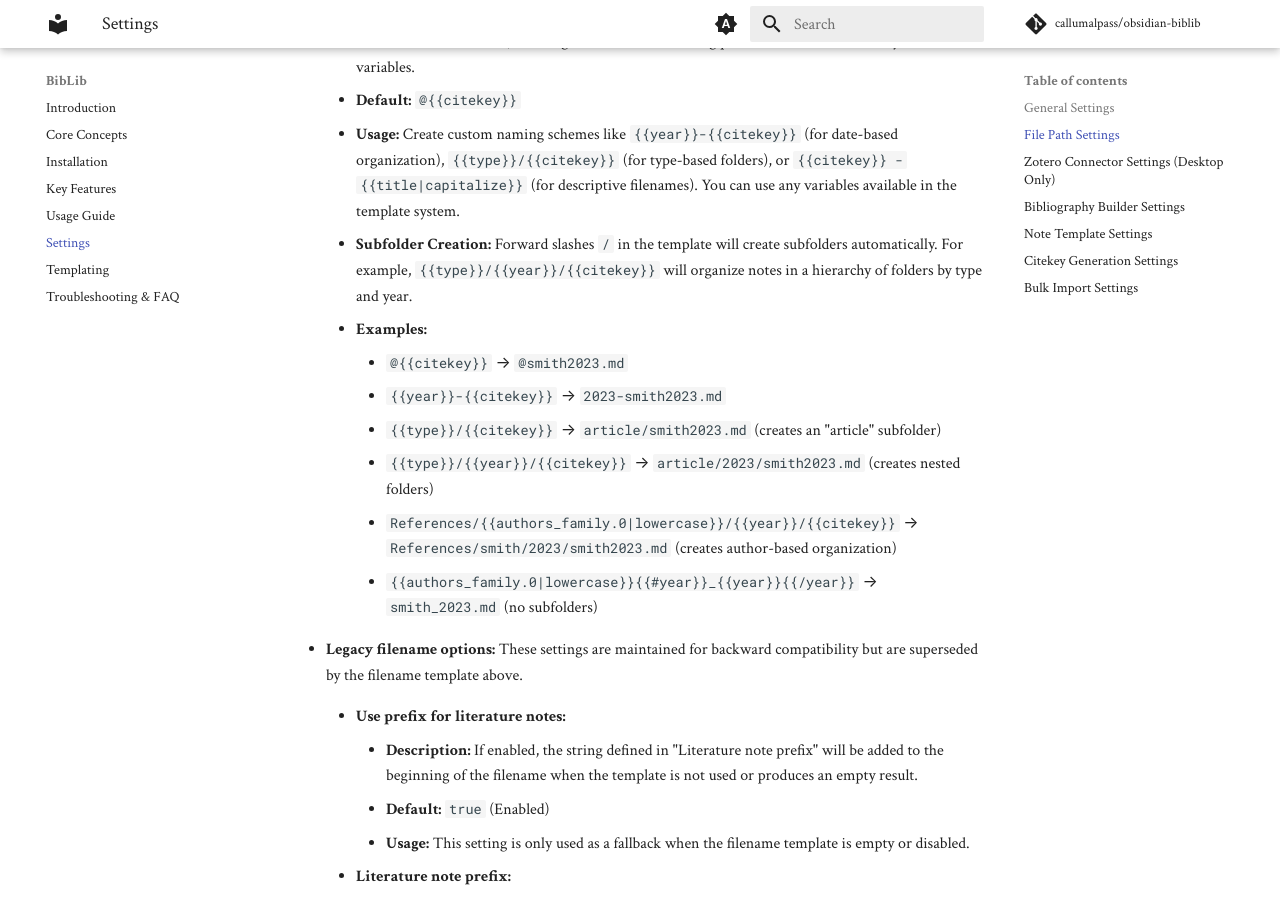
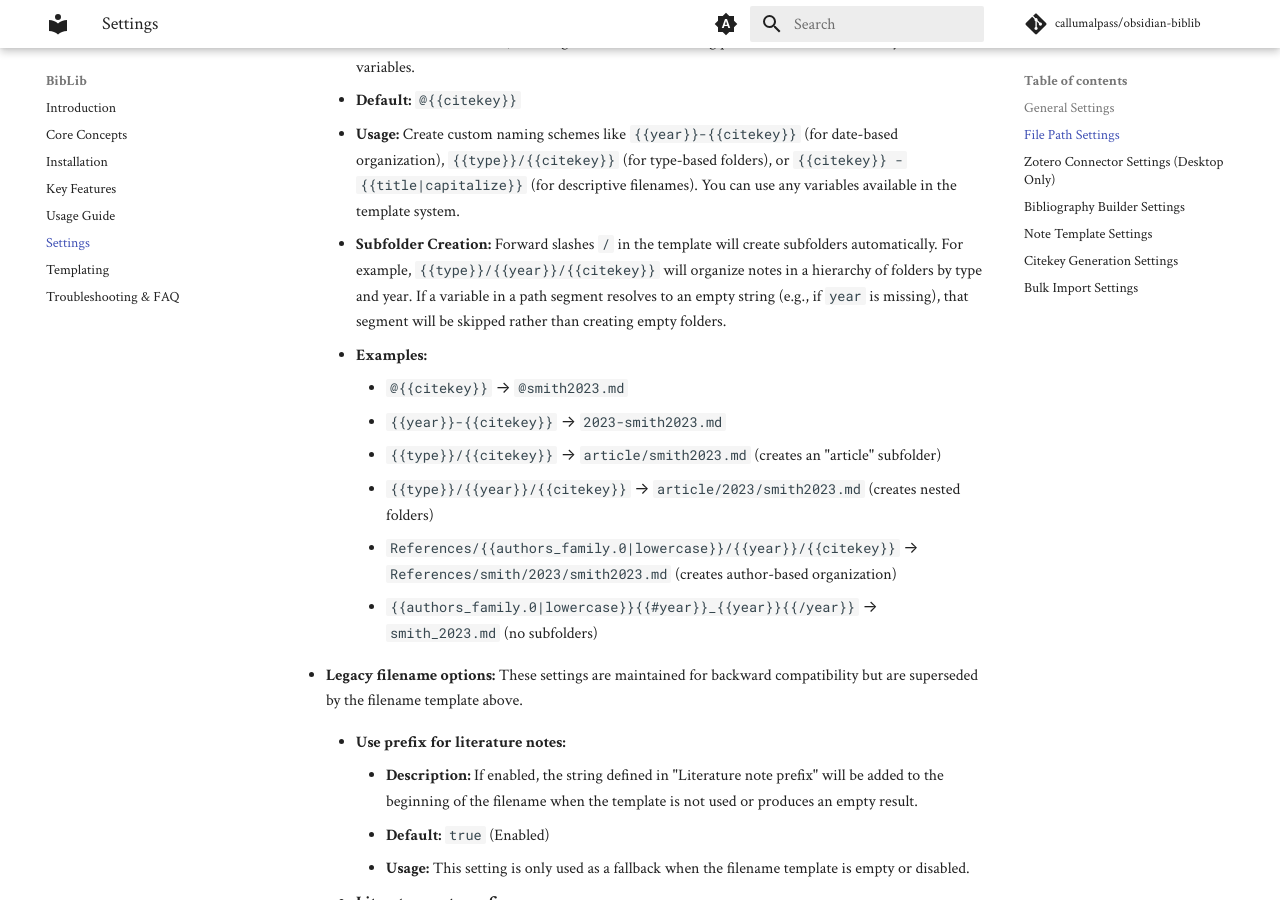
Before and after one commit to callumalpass/obsidian-biblib, an MkDocs documentation site: the page built from docs/settings.md, in a window 1280 px wide and 900 px high, scrolled down 1505 px. Built offline with MkDocs 1.6.1 and Material for MkDocs 9.7.7, drawn with Linux system fonts in a browser that asks for light colours; comment, search, counter and statistics services are not loaded.

Commit message:
feat: Skip empty segments in literature note paths
Improves the handling of literature note filenames generated from templates that include subdirectories (using '/').

Previously, if a template like `{{year}}/{{citekey}}` was used and the `year` variable was missing or resolved to an empty string for a specific reference, the resulting path segment would be empty. This could lead to potentially invalid or undesirable paths like `//citekey.md` or `References//citekey.md` relative to the base literature note path, attempting to create empty directory levels.

This change modifies the `generateNotePath` function in `NoteCreationService` to address this:
1.  It splits the generated filename/path string by the '/' character.
2.  It filters out any resulting segments that are empty strings (after trimming whitespace).
3.  It reconstructs the path using only the non-empty segments.
4.  If, after filtering, *all* segments were empty (an edge case), it falls back to using the basic `citekey.md` filename.

This ensures that missing variables used for directory names in the path template no longer create empty directory levels in the file path.

For example:
-   Template: `{{type}}/{{year}}/{{citekey}}`
-   Variables: `type="journal-article"`, `year=""`, `citekey="smith2023"`
-   Old behavior path segment: `journal-article//smith2023`
-   New behavior path segment: `journal-article/smith2023` (before adding base path and .md)

The documentation in `settings.md` and `templating-system-guide.md` has also been updated to clarify this improved behavior, stating that empty path segments resulting from missing variables are now gracefully skipped.

```diff
--- a/docs/settings.md
+++ b/docs/settings.md
@@ -37,7 +37,7 @@
     *   **Description:** Template for generating literature note filenames. Uses the same template engine as headers and frontmatter, allowing for customized naming patterns that can include any available variables.
     *   **Default:** `@{{citekey}}`
     *   **Usage:** Create custom naming schemes like `{{year}}-{{citekey}}` (for date-based organization), `{{type}}/{{citekey}}` (for type-based folders), or `{{citekey}} - {{title|capitalize}}` (for descriptive filenames). You can use any variables available in the template system.
-    *   **Subfolder Creation:** Forward slashes `/` in the template will create subfolders automatically. For example, `{{type}}/{{year}}/{{citekey}}` will organize notes in a hierarchy of folders by type and year.
+    *   **Subfolder Creation:** Forward slashes `/` in the template will create subfolders automatically. For example, `{{type}}/{{year}}/{{citekey}}` will organize notes in a hierarchy of folders by type and year. If a variable in a path segment resolves to an empty string (e.g., if `year` is missing), that segment will be skipped rather than creating empty folders.
     *   **Examples:**
         * `@{{citekey}}` → `@smith2023.md`
         * `{{year}}-{{citekey}}` → `2023-smith2023.md`
```
Also changed, not shown: docs/templating-system-guide.md (+1 -0 lines), 1 other file.
